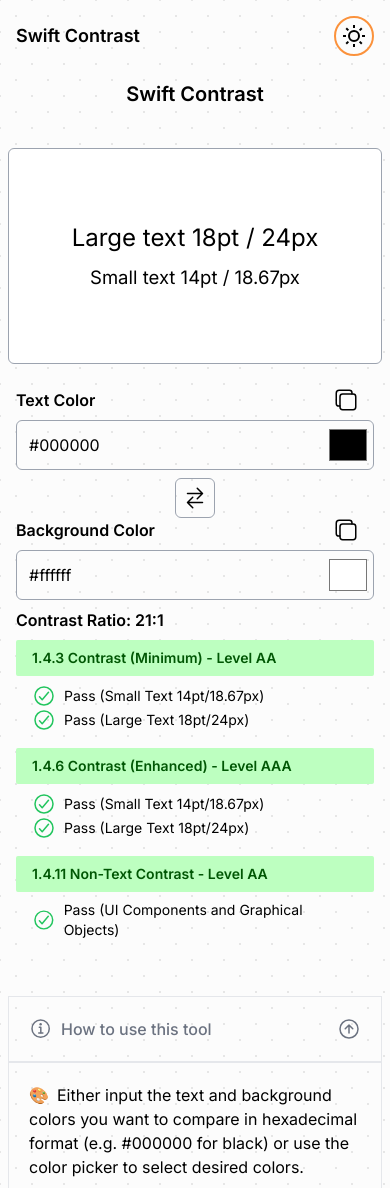
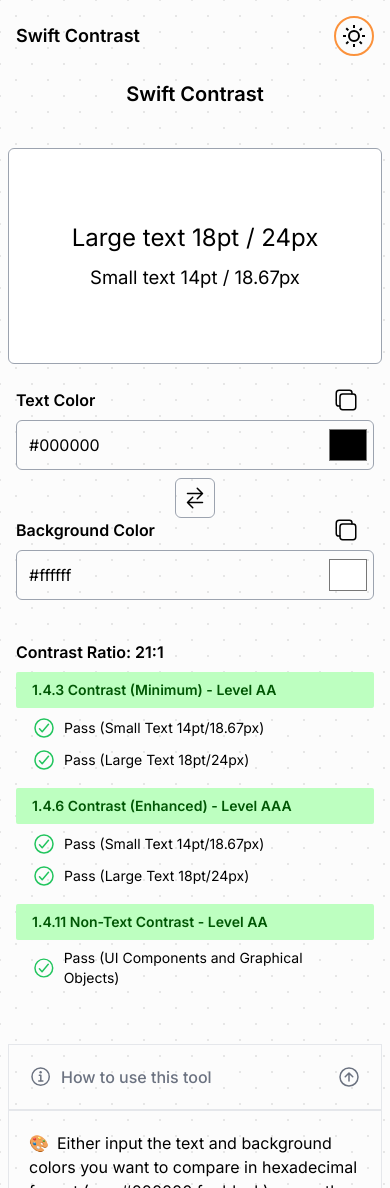
Before and after one commit to HRemonen/SwiftContrast, a Next.js app: page / in a window 390 px wide. Shown: the top 1188 px of the page. Built offline with nearby package versions, Linux system fonts and the light colour scheme.

Commit message:
style: add margin

```diff
--- a/src/components/contrast/ContrastChecker.tsx
+++ b/src/components/contrast/ContrastChecker.tsx
@@ -33,7 +33,7 @@
     explanation: string;
   }) => {
     return conformance ? (
-      <div className="flex space-x-2 items-center">
+      <div className="flex space-x-2 items-center my-2 md:my-0">
         <IoCheckmarkCircleOutline size={24} className="text-green-500" />
         <p>Pass {explanation}</p>
       </div>
@@ -46,7 +46,7 @@
   };
 
   return (
-    <div className="mx-2 lg:mx-0 lg:pr-8">
+    <div className="mx-2 mt-8 md:mt-4 lg:mx-0 lg:pr-8">
       <p className="mb-2 lg:mb-4 capitalize whitespace-nowrap text-md lg:text-lg font-semibold text-left">
         Contrast Ratio: {contrast}:1
       </p>
```
